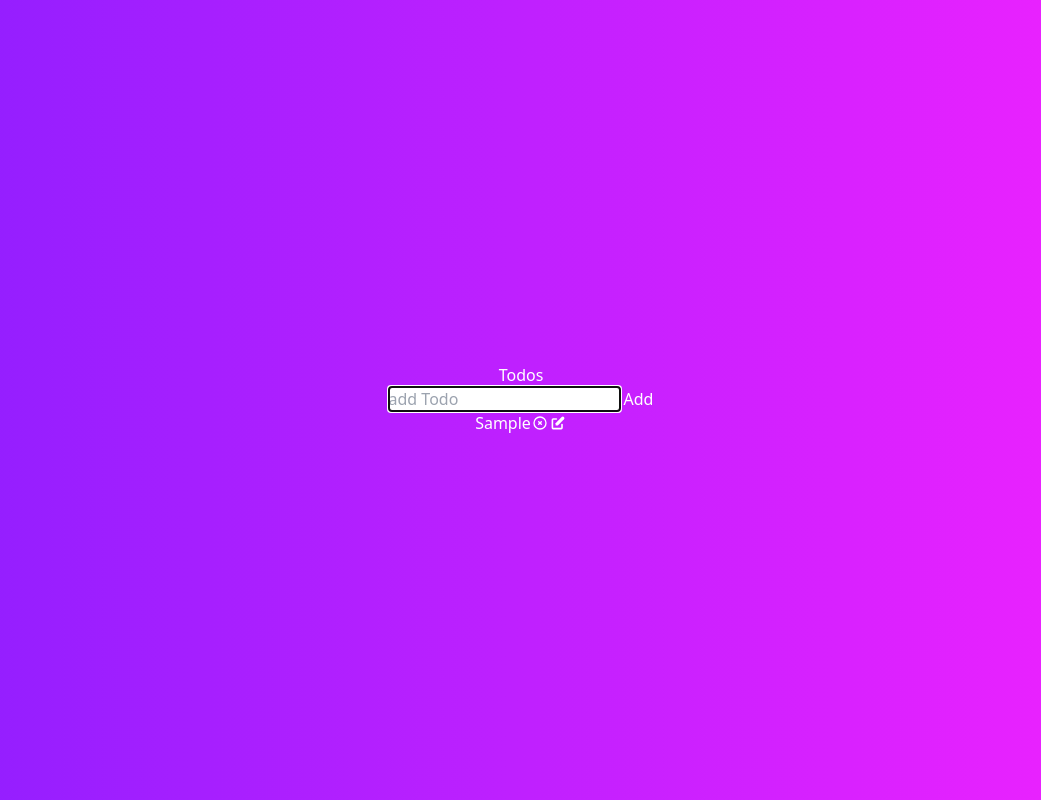
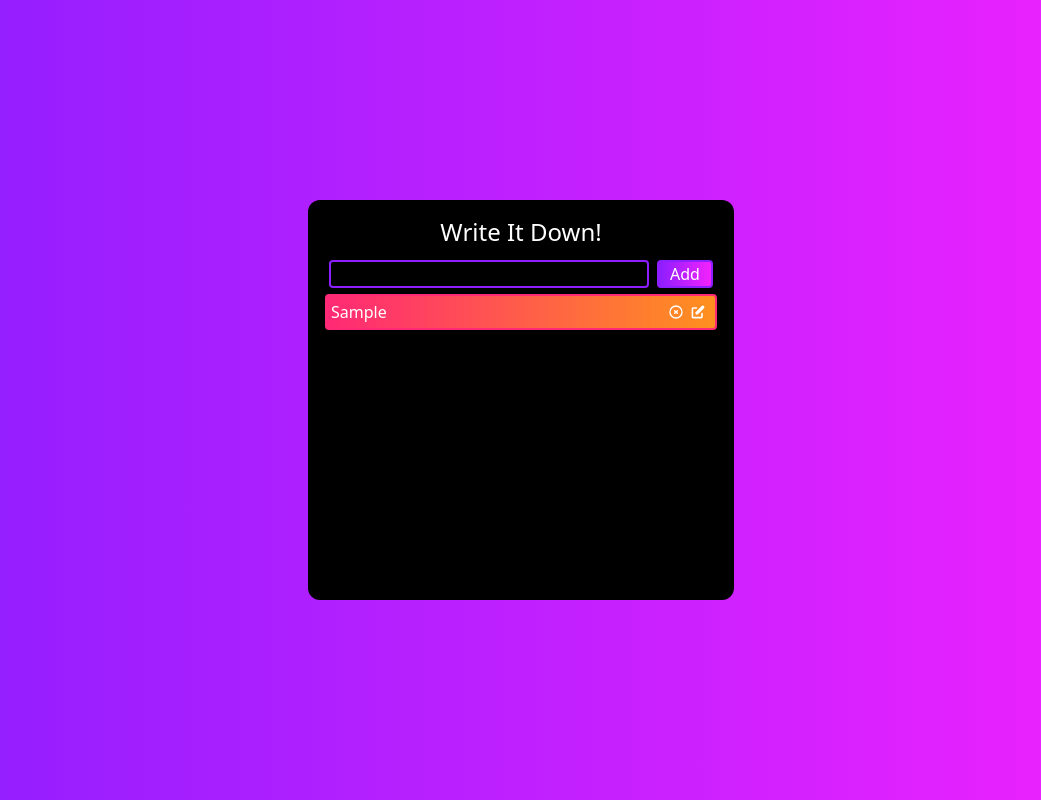
Before and after one commit to Kwayzaar/TodoApp, a React (Create React App) app: page / in a window 1280 px wide. Both pictures are taken after typing "Sample" into the empty fields and a click on the button "Add". Shown: the whole page, without its empty margins (119-1160 px from the left). Built offline with nearby package versions, Linux system fonts and the light colour scheme.

Commit message:
finishes styling. fully functional

```diff
--- a/src/components/TodoForm.js
+++ b/src/components/TodoForm.js
@@ -34,10 +34,9 @@ function TodoForm(props) {
             onChange={handleChange}
             ref={inputRef}
             type="text"
-            placeholder="add Todo"
-            className="text-black"
+            className="bg-black w-80 m-1 rounded border-2 border-purp-dark outline-none"
           />
-          <button className="ml-1">Add</button>
+          <button className="m-1 w-14 border-2 border-purp-dark rounded bg-gradient-to-r from-purp-dark to-purp">Add</button>
         </form>
       </div>
     )
--- a/src/components/TodoList.js
+++ b/src/components/TodoList.js
@@ -40,8 +40,8 @@ function TodoList() {
   }
 
   return (
-    <div className="text-white flex flex-col justify-center items-center w-9/12 h-full">
-      <h1 className="justify-self-center">Todos</h1>
+    <div className="text-white flex flex-col justify-start items-center w-1/3 h-2/4 bg-auto bg-black rounded-xl">
+      <h1 className="mt-4 mb-2 font-medium text-2xl">Write It Down!</h1>
       <TodoForm onSubmit={addTodo} />
       <Todos
         todos={todos}
--- a/src/components/Todos.js
+++ b/src/components/Todos.js
@@ -25,17 +25,17 @@ function Todos({ todos, completeTodo, removeTodo, updateTodo }) {
 
   return todos.map((todo, index) => (
     <div
-      className="flex"
+      className="m-0.5 flex border-red-syn border-2 rounded bg-gradient-to-r from-red-syn to-orange-syn"
       // {todo.isComplete ? "todo-row complete" : "todo-row"}
       key={index}
 
     >
-      <div key={todo.id} onClick={() => completeTodo(todo.id)}>
+      <div className="m-1 mr-4 w-80 justify-self-start" key={todo.id} onClick={() => completeTodo(todo.id)}>
         {todo.text}
       </div>
-      <div className="icons">
-        <button classname=""onClick={() => removeTodo(todo.id)}><HiOutlineXCircle className="h-4 m-px mt-1" /></button>
-        <button onClick={() => setEdit({ id: todo.id, value: todo.text})}><HiPencilAlt className="h-4 m-px mt-1"/></button>
+      <div className="w-12">
+        <button classname="m-1"onClick={() => removeTodo(todo.id)}><HiOutlineXCircle className="h-4 m-px mt-1" /></button>
+        <button className="m-1" onClick={() => setEdit({ id: todo.id, value: todo.text})}><HiPencilAlt className="h-4 m-px mt-1"/></button>
       </div>
     </div>
 
--- a/tailwind.config.js
+++ b/tailwind.config.js
@@ -8,7 +8,7 @@ module.exports = {
         //   ...theme('colors'),
           'purp-dark': '#8c1eff',
           'purp': '#f222ff',
-          'Red-syn': '#ff2975',
+          'red-syn': '#ff2975',
           'orange-syn': '#ff901f',
           'yellow-syn': '#ffd319',
       },
```
